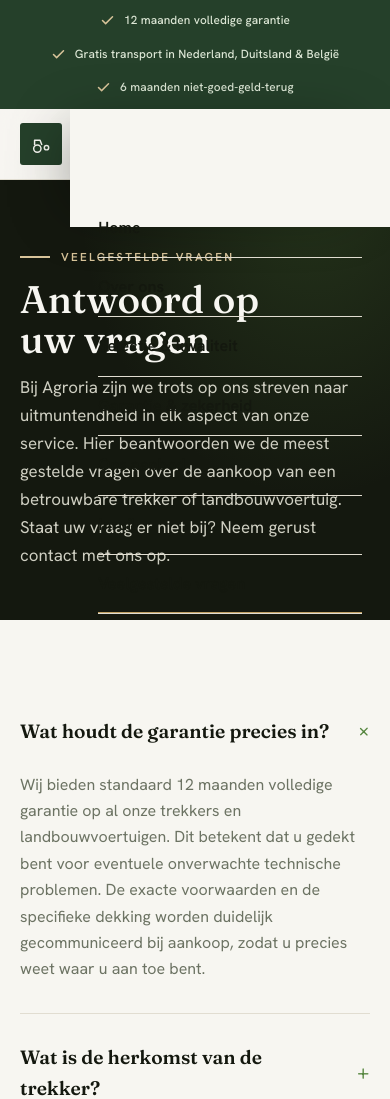
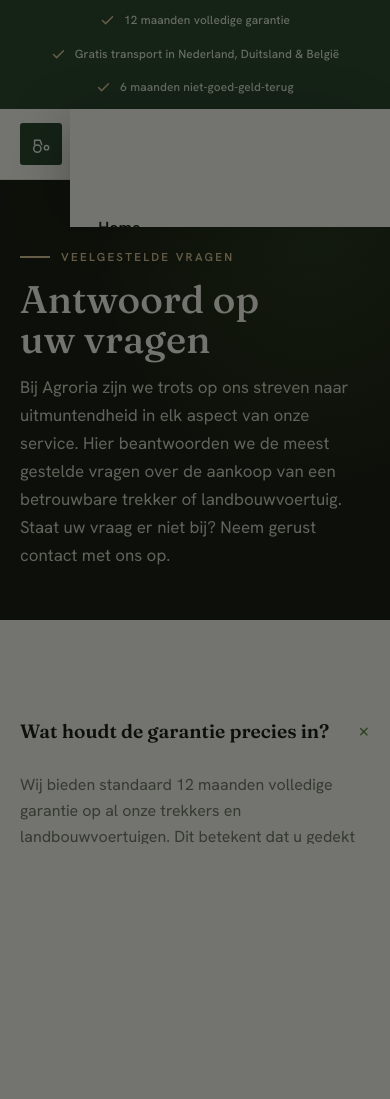
Before and after one commit to dupaminded3-cyber/agroria, a Node server app: page /faq in a window 390 px wide, after a click that opens the changed part. Shown: the top 1099 px of the page. After the commit the page ends 844 px from the top, so only its background shows below. Run offline with Node 20, Linux system fonts and the light colour scheme.

Commit message:
Mobiel menu (Android): donkere laag erachter, hogere z-index, pagina-scroll vergrendelen + dekkende kop-fallback
Co-authored-by: dupaminded3-cyber <dupaminded3-cyber@users.noreply.github.com>

```diff
--- a/public/css/site.css
+++ b/public/css/site.css
@@ -36,7 +36,14 @@ h2.dh{font-family:var(--display);font-weight:500;font-size:clamp(2.1rem,4.2vw,3.
 .announce .a svg{color:var(--gold-soft);flex-shrink:0}
 
 /* HEADER */
-header.site{position:sticky;top:0;z-index:60;background:rgba(247,246,241,.9);backdrop-filter:blur(12px);border-bottom:1px solid var(--line);transition:.3s}
+header.site{position:sticky;top:0;z-index:60;background:rgba(247,246,241,.92);-webkit-backdrop-filter:blur(12px);backdrop-filter:blur(12px);border-bottom:1px solid var(--line);transition:.3s}
+/* Browsers zonder backdrop-filter (o.a. sommige Android): maak de kop volledig dekkend */
+@supports not ((backdrop-filter:blur(12px)) or (-webkit-backdrop-filter:blur(12px))){
+  header.site{background:var(--paper)}
+}
+/* Donkere laag achter het mobiele menu */
+.menu-backdrop{position:fixed;inset:0;background:rgba(8,10,6,.55);opacity:0;visibility:hidden;transition:opacity .26s ease,visibility .26s ease;z-index:80}
+.menu-backdrop.open{opacity:1;visibility:visible}
 .nav{display:flex;align-items:center;justify-content:space-between;height:96px;gap:24px}
 .brand{display:flex;align-items:center;gap:13px;flex-shrink:0}
 .brand .mark{width:50px;height:50px;background:var(--forest);border-radius:3px;display:grid;place-items:center;color:var(--paper)}
@@ -228,7 +235,7 @@ footer.site{background:var(--ink);color:#C7C8B8;padding:70px 0 30px;margin-top:0
 }
 @media(max-width:960px){
   .hamb{display:block}
-  .menu{position:fixed;inset:0 0 0 auto;width:min(82vw,330px);max-width:100%;background:var(--paper);flex-direction:column;gap:0;padding:90px 28px 28px;opacity:0;visibility:hidden;pointer-events:none;transition:opacity .26s ease,visibility .26s ease;box-shadow:-20px 0 60px -20px rgba(0,0,0,.4);z-index:55}
+  .menu{position:fixed;inset:0 0 0 auto;width:min(82vw,330px);max-width:100%;background:var(--paper);flex-direction:column;gap:0;padding:90px 28px 28px;opacity:0;visibility:hidden;pointer-events:none;transition:opacity .26s ease,visibility .26s ease;box-shadow:-20px 0 60px -20px rgba(0,0,0,.4);z-index:90;overflow-y:auto}
   .menu.open{opacity:1;visibility:visible;pointer-events:auto}
   .menu a{padding:16px 0;border-bottom:1px solid var(--line);width:100%;font-size:1rem}
   .nav-cta{display:none}
--- a/views/partials/footer.ejs
+++ b/views/partials/footer.ejs
@@ -34,13 +34,14 @@
 </div>
 
 <script>
-  // Mobiel menu — met toegankelijkheid (aria-expanded + Escape sluit)
+  // Mobiel menu — met toegankelijkheid (aria-expanded + Escape sluit) en donkere laag
   (function(){
-    var h=document.getElementById('hamb'), m=document.getElementById('menu');
+    var h=document.getElementById('hamb'), m=document.getElementById('menu'), b=document.getElementById('menuBackdrop');
     if(!h||!m) return;
-    function open(){m.classList.add('open');h.setAttribute('aria-expanded','true');}
-    function close(){m.classList.remove('open');h.setAttribute('aria-expanded','false');}
+    function open(){m.classList.add('open');if(b)b.classList.add('open');h.setAttribute('aria-expanded','true');document.body.style.overflow='hidden';}
+    function close(){m.classList.remove('open');if(b)b.classList.remove('open');h.setAttribute('aria-expanded','false');document.body.style.overflow='';}
     h.addEventListener('click',function(){m.classList.contains('open')?close():open();});
+    if(b)b.addEventListener('click',close);
     m.querySelectorAll('a').forEach(function(a){a.addEventListener('click',close);});
     document.addEventListener('keydown',function(e){if(e.key==='Escape')close();});
   })();
--- a/views/partials/header.ejs
+++ b/views/partials/header.ejs
@@ -21,3 +21,4 @@
     <button class="hamb" id="hamb" aria-label="Menu openen of sluiten" aria-controls="menu" aria-expanded="false"><svg width="26" height="26" viewBox="0 0 24 24" fill="none" aria-hidden="true"><path d="M4 7h16M4 12h16M4 17h16" stroke="currentColor" stroke-width="1.8" stroke-linecap="round"/></svg></button>
   </div>
 </header>
+<div class="menu-backdrop" id="menuBackdrop"></div>
```
